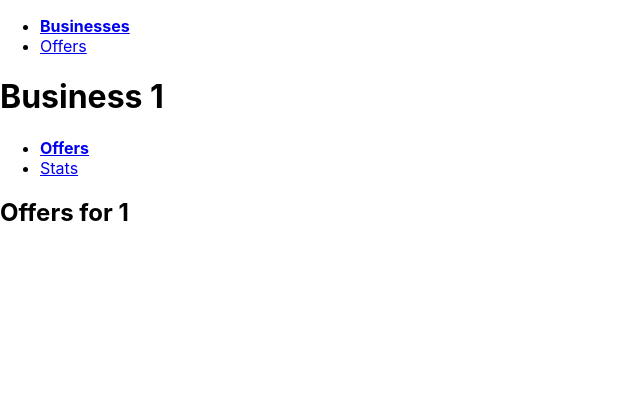
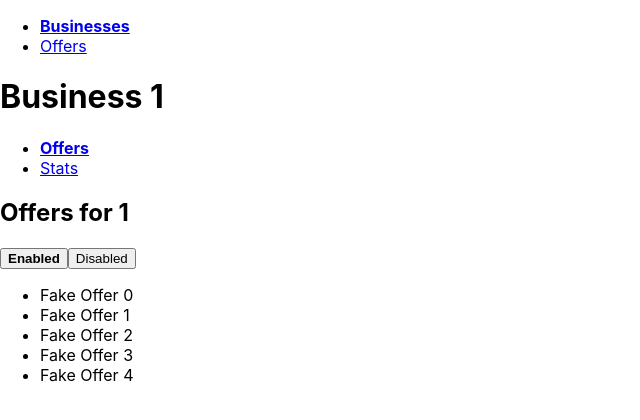
Before and after one commit to armordog/try-stuff, a React (Create React App) app: page /businesses/1/offers in a window 1280 px wide. Shown: the top 420 px of the page, without its empty margins (0-640 px from the left). Built offline with nearby package versions, Linux system fonts and the light colour scheme.

Commit message:
feat: Option to squash querystring params

```diff
--- a/src/App.css
+++ b/src/App.css
@@ -17,6 +17,6 @@
     color: #61dafb;
 }
 
-a.active {
+.active {
     font-weight: bold;
 }
--- a/src/businesses/business-offers.js
+++ b/src/businesses/business-offers.js
@@ -1,11 +1,43 @@
 import React from 'react';
 import { useParams } from 'react-router';
+import { useQuerystringParam, transport } from '../utils/useQuerystring';
 
+function getOffers(enabled) {
+  const numOffers = Math.ceil(Math.random() * 6);
+  const offers = [];
+  for (let x = 0; x < numOffers; x++) {
+    offers.push({
+      id: x,
+      headline: `Fake Offer ${x}`,
+      enabled
+    });
+  }
+  return offers;
+}
 
 function BusinessOffers() {
   const { businessId } = useParams();
+  const [enabled, setEnabled] = useQuerystringParam(
+    'enabled',
+    true,
+    {
+      parse: transport.boolean.parse,
+      serialize: transport.boolean.serialize,
+      squash: true
+    }
+  );
+  const offers = getOffers(enabled);
   return (
-    <h2>Offers for {businessId}</h2>
+    <>
+      <h2>Offers for {businessId}</h2>
+      <button type='button' onClick={() => setEnabled(true)} className={enabled ? 'active' : ''}>Enabled</button>
+      <button type='button' onClick={() => setEnabled(false)} className={!enabled ? 'active' : ''}>Disabled</button>
+      <ul>
+        {offers.map(o => (
+          <li key={o.id}>{o.headline} {o.enabled ? '' : <i>DISABLED</i>}</li>
+        ))}
+      </ul>
+    </>
   );
 }
 
--- a/src/businesses/businesses.js
+++ b/src/businesses/businesses.js
@@ -1,22 +1,21 @@
 import React from 'react';
 import { Link } from 'react-router-dom';
 import routes from '../routes';
-import { useQuerystringParam } from '../utils/useQuerystring';
+import {
+  transport,
+  useQuerystringParam
+} from '../utils/useQuerystring';
 import useRouteBuilder from '../utils/useRouteBuilder';
 
 
 function Businesses() {
-  const [searchParam, setSearchParam] = useQuerystringParam('search', '');
+  const [searchParam, setSearchParam] = useQuerystringParam('search', '', {squash: true});
   const [limitParam, setLimitParam] = useQuerystringParam(
     'limit',
     5,
     {
-      parse: x => {
-        const int = parseInt(x, 10);
-        if (isNaN(int)) return undefined; // default
-        return int < 0 ? undefined : int;
-      },
-      serialize: x => String(Math.max(x || 0, 0))
+      parse: transport.naturalNumber.parse,
+      serialize: transport.naturalNumber.serialize
     }
   );
 
@@ -24,7 +23,11 @@ function Businesses() {
 
   const updateSearch = event => setSearchParam(event.target.value);
 
-  const updateLimit = event => setLimitParam(event.target.value);
+  const updateLimit = event => setLimitParam(
+    // Even though we don't _need_ to parseInt here,
+    // updateLimit is technically expecting a number
+    parseInt(event.target.value, 10)
+  );
 
   const businessRouteBuilder = useRouteBuilder(routes.business);
 
--- a/src/utils/useQuerystring.js
+++ b/src/utils/useQuerystring.js
@@ -43,14 +43,23 @@ function useQuerystring() {
  *
  * @param param:String - query parameter name
  * @param defaultValue:any - value to return when param not set in querystring
- * @param serialize:(T)=>String - (optional) serialize to querystring param
- * @param parse:(String)=>T - (optional) parse querystring param to value (return undefined to use defaultValue)
+ * @param options.serialize:(T)=>String - (optional) serialize to querystring param
+ * @param options.parse:(String)=>T - (optional) parse querystring param to value (return undefined to use defaultValue)
+ * @param options.squash:Boolean - (optional) remove param from querystring when it matches the default value
  * @returns [
  *   T,
  *   (T)=>void
  * ]
  */
-function useQuerystringParam(param, defaultValue, { serialize = identity, parse = identity } = {}) {
+function useQuerystringParam(
+  param,
+  defaultValue,
+  {
+    serialize = identity,
+    parse = identity,
+    squash
+  } = {}
+) {
   const [qs, updateQs] = useQuerystring();
 
   const actualValue = qs[param];
@@ -60,13 +69,34 @@ function useQuerystringParam(param, defaultValue, { serialize = identity, parse
     : defaultValue;
 
   const update = (newValue) => {
-    updateQs({ [param]: serialize(newValue) });
+    if (newValue === value) return;
+    const serialized = squash && (newValue === defaultValue)
+      ? undefined
+      : serialize(newValue);
+    updateQs({ [param]: serialized });
   };
 
   return [value, update];
 }
 
+const transport = {
+  boolean: {
+    parse: it => it === 'true',
+    serialize: String
+  },
+  naturalNumber: {
+    parse: it => {
+      const int = parseInt(it, 10);
+      if (isNaN(int)) return undefined;
+      if (int < 0) return undefined;
+      return int;
+    },
+    serialize: it => String(Math.max(it || 0, 0))
+  }
+};
+
 export {
   useQuerystring,
-  useQuerystringParam
+  useQuerystringParam,
+  transport
 };
```
